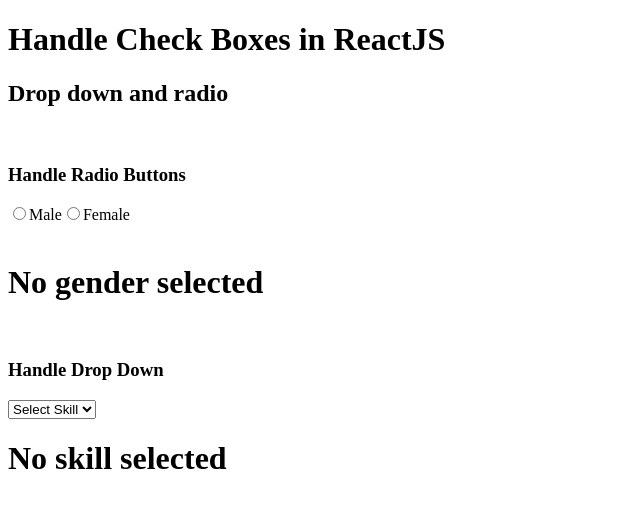
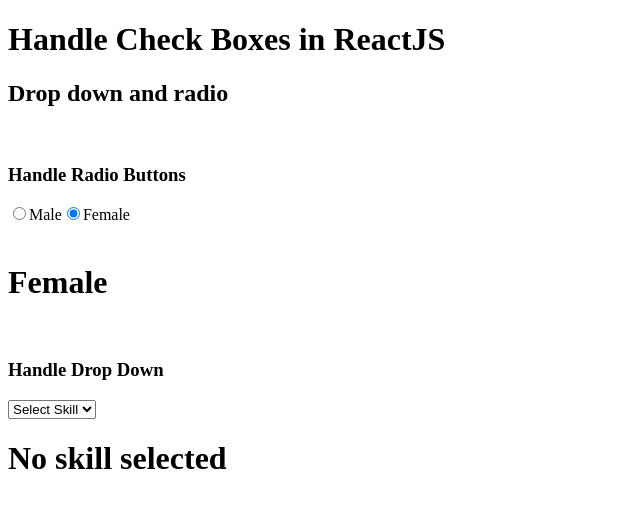
Before and after one commit to saeedali780/LEARNING-CODE-MODE, a React (Vite) app in the folder Learn-ReactJS/: page / in a window 1280 px wide. Shown: the top 508 px of the page, without its empty margins (0-640 px from the left). Built offline with nearby package versions, Linux system fonts and the light colour scheme.

Commit message:
Set default gender to 'Female' in Skills component

```diff
--- a/Learn-ReactJS/src/components/Skills.jsx
+++ b/Learn-ReactJS/src/components/Skills.jsx
@@ -1,6 +1,6 @@
 import {useState} from 'react'
 const Skills = () => {
-  const [gender, setGender] = useState('');
+  const [gender, setGender] = useState('Female');
   const [selectedOption, setSelectedOption] = useState('');
 
   const handleOptionChange = (e) => {
```
